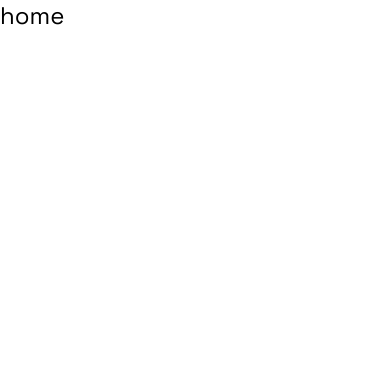
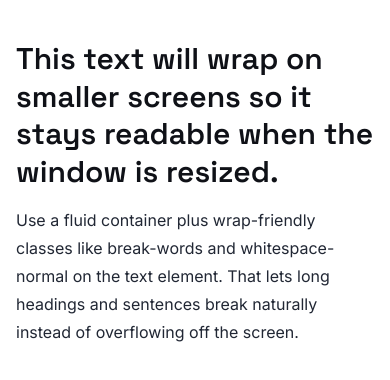
Before and after one commit to Mostafabedeer/nextjs-app, a Next.js app: page / in a window 390 px wide. Shown: the top 380 px of the page. Built offline with nearby package versions, Linux system fonts and the light colour scheme.

Commit message:
Add theme context and update layout for theme support; enhance Home component with responsive text

```diff
--- a/app/layout.tsx
+++ b/app/layout.tsx
@@ -1,6 +1,7 @@
 import type { Metadata } from "next";
 import { Inter, Space_Grotesk } from "next/font/google";
 import "./globals.css";
+import ThemeProvider from "@/contexts/theme";
 
 const inter = Inter({
   subsets: ["latin"],
@@ -27,10 +28,20 @@ export default function RootLayout({
 }>) {
   return (
     <html
+      suppressHydrationWarning
       lang="en"
       className={`${inter.className} ${spaceGrotesk.variable} h-full antialiased`}
     >
-      <body className="flex min-h-full flex-col">{children}</body>
+      <body className="flex min-h-full flex-col">
+        <ThemeProvider
+          attribute="class"
+          defaultTheme="system"
+          enableSystem
+          disableTransitionOnChange
+        >
+          {children}
+        </ThemeProvider>
+      </body>
     </html>
   );
 }
--- a/app/page.tsx
+++ b/app/page.tsx
@@ -1,5 +1,19 @@
 function Home() {
-  return <div className="font-space-grotesk container text-2xl">home</div>;
+  return (
+    <main className="container mx-auto px-4 py-10">
+      <div className="max-w-2xl">
+        <h1 className="font-space-grotesk text-dark-200 text-3xl leading-tight font-semibold break-words sm:text-4xl">
+          This text will wrap on smaller screens so it stays readable when the
+          window is resized.
+        </h1>
+        <p className="text-dark-400 mt-4 max-w-full text-base leading-7 break-words sm:text-lg">
+          Use a fluid container plus wrap-friendly classes like break-words and
+          whitespace-normal on the text element. That lets long headings and
+          sentences break naturally instead of overflowing off the screen.
+        </p>
+      </div>
+    </main>
+  );
 }
 
 export default Home;
--- /dev/null
+++ b/contexts/theme.tsx
@@ -0,0 +1,10 @@
+"use client";
+
+import { ThemeProviderProps } from "next-themes";
+import { ThemeProvider as NextThemeProvider } from "next-themes";
+
+function ThemeProvider({ children, ...props }: ThemeProviderProps) {
+  return <NextThemeProvider {...props}>{children}</NextThemeProvider>;
+}
+
+export default ThemeProvider;
--- a/package.json
+++ b/package.json
@@ -10,6 +10,7 @@
   },
   "dependencies": {
     "next": "16.2.9",
+    "next-themes": "^0.4.6",
     "react": "19.2.4",
     "react-dom": "19.2.4"
   },
```
Also changed, not shown: 1 other file (tests, documents, lock files or other folders).
